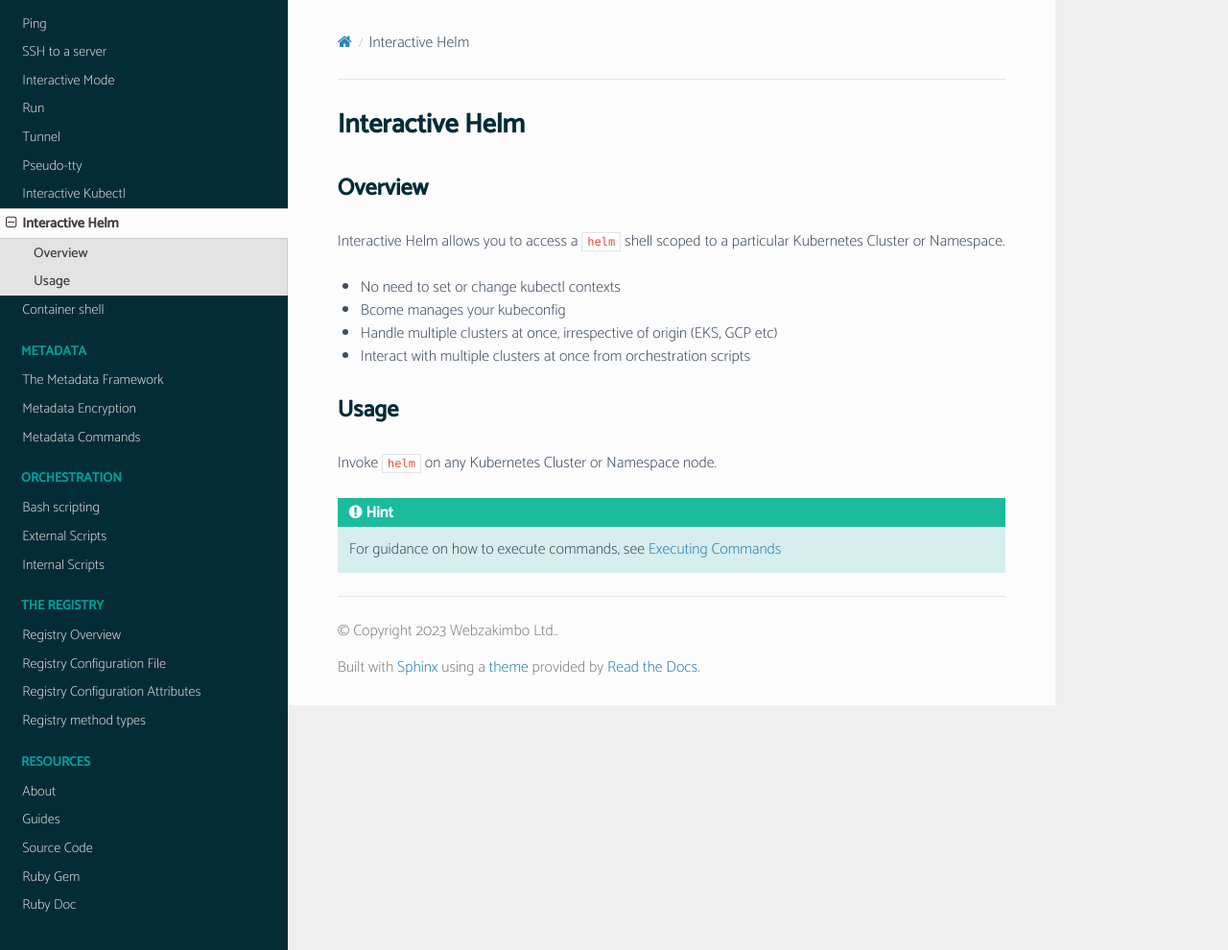
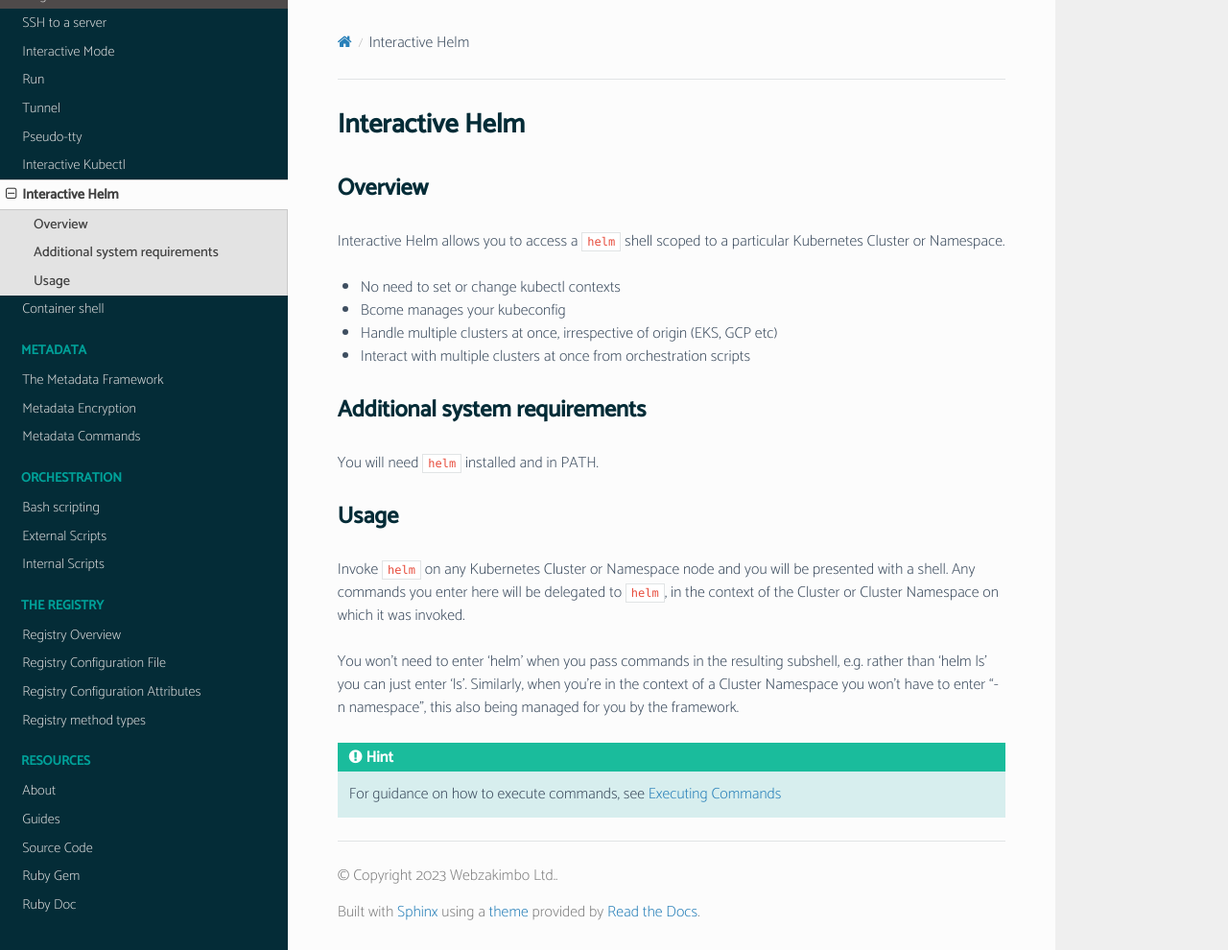
Before and after one commit to webzakimbo/bcome-read-the-docs, a Sphinx documentation site: the page built from docs/source/notable/interactive-helm.rst, in a window 1280 px wide and 990 px high. Shown: the whole window at 96% size. Built offline with Sphinx 7.4.7 and the Read the Docs theme 2.0.0, drawn with Linux system fonts in a browser that asks for light colours; pages that are not in the unit, such as notebooks, are missing from menus.

```diff
--- a/docs/source/notable/interactive-helm.rst
+++ b/docs/source/notable/interactive-helm.rst
@@ -17,11 +17,17 @@
 * Handle multiple clusters at once, irrespective of origin (EKS, GCP etc)
 * Interact with multiple clusters at once from orchestration scripts
 
+Additional system requirements
+^^^^^^^^^^^^^^^^^^^^^^^^^^^^^^
+
+You will need ``helm`` installed and in PATH.
 
 Usage
 ^^^^^
 
-Invoke ``helm`` on any Kubernetes Cluster or Namespace node.
+Invoke ``helm`` on any Kubernetes Cluster or Namespace node and you will be presented with a shell.  Any commands you enter here will be delegated to ``helm``, in the context of the Cluster or Cluster Namespace on which it was invoked.
+
+You won't need to enter 'helm' when you pass commands in the resulting subshell, e.g. rather than 'helm ls' you can just enter 'ls'. Similarly, when you're in the context of a Cluster Namespace you won't have to enter "-n namespace", this also being managed for you by the framework.
 
 .. hint::
 
--- a/docs/source/notable/interactive-kubectl.rst
+++ b/docs/source/notable/interactive-kubectl.rst
@@ -27,7 +27,7 @@
 
 Invoke ``kubectl`` on any Kubernetes Cluster node and you will be presented with a shell. Any commands you enter will be delegated to kubectl, in the context of the Cluster or Cluster Namespace on which it was invoked.
 
-You won't need to enter 'kubectl' when pass commands in the resulting subshell, e.g. rather than 'kubectl get pods' you can just enter 'get pods'. Similarly, when you're in the context of a Cluster Namespace you won't have to enter "-n namespace", this also being managed for you by the framework.
+You won't need to enter 'kubectl' when you pass commands in the resulting subshell, e.g. rather than 'kubectl get pods' you can just enter 'get pods'. Similarly, when you're in the context of a Cluster Namespace you won't have to enter "-n namespace", this also being managed for you by the framework.
 
 .. hint::
 
```
